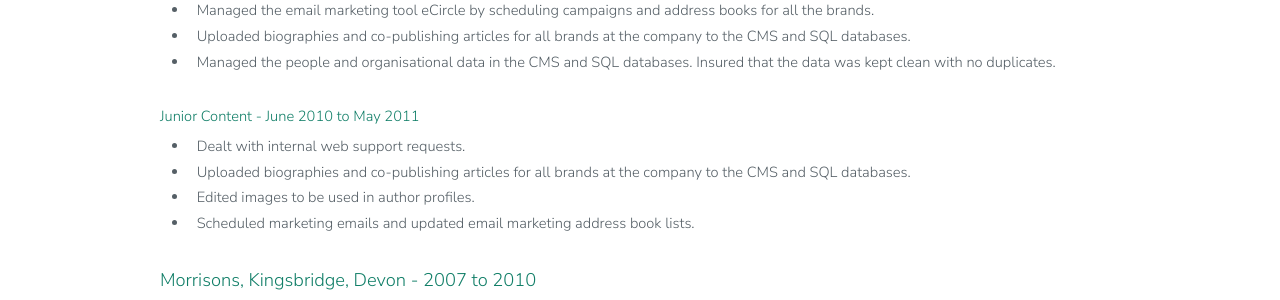
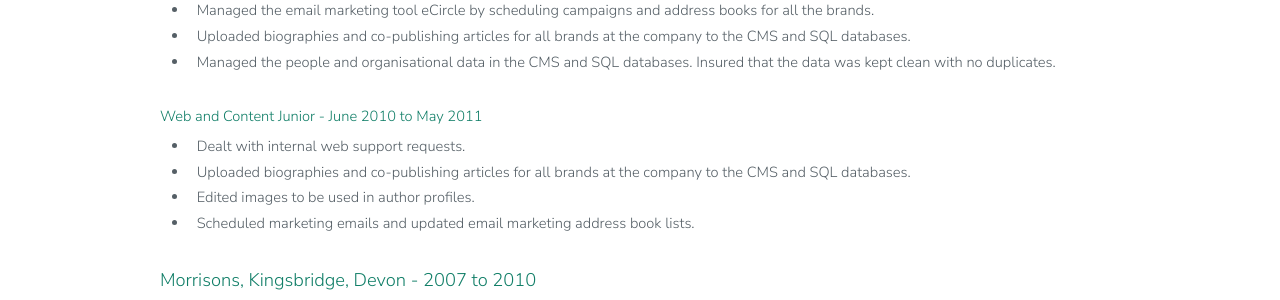
Before and after one commit to Kharsikar/kharsikar.github.io, a Jekyll site: the page built from cv.html, in a window 1280 px wide and 900 px high, scrolled down 2010 px. Shown: the part 154-454 px from the top of the window. Built offline with Jekyll 4.4.1, drawn with Linux system fonts in a browser that asks for light colours.

Commit message:
Update cv.html

```diff
--- a/cv.html
+++ b/cv.html
@@ -77,7 +77,7 @@ layout: default
   <li>Managed the people and organisational data in the CMS and SQL databases. Insured that the data was kept clean with no duplicates.</li>
 </ul>
 
-<h4 id="junior-content---june-2010-to-may-2011">Junior Content - June 2010 to May 2011</h4>
+<h4 id="junior-content---june-2010-to-may-2011">Web and Content Junior - June 2010 to May 2011</h4>
 <ul>
   <li>Dealt with internal web support requests.</li>
   <li>Uploaded biographies and co-publishing articles for all brands at the company to the CMS and SQL databases.</li>
```
